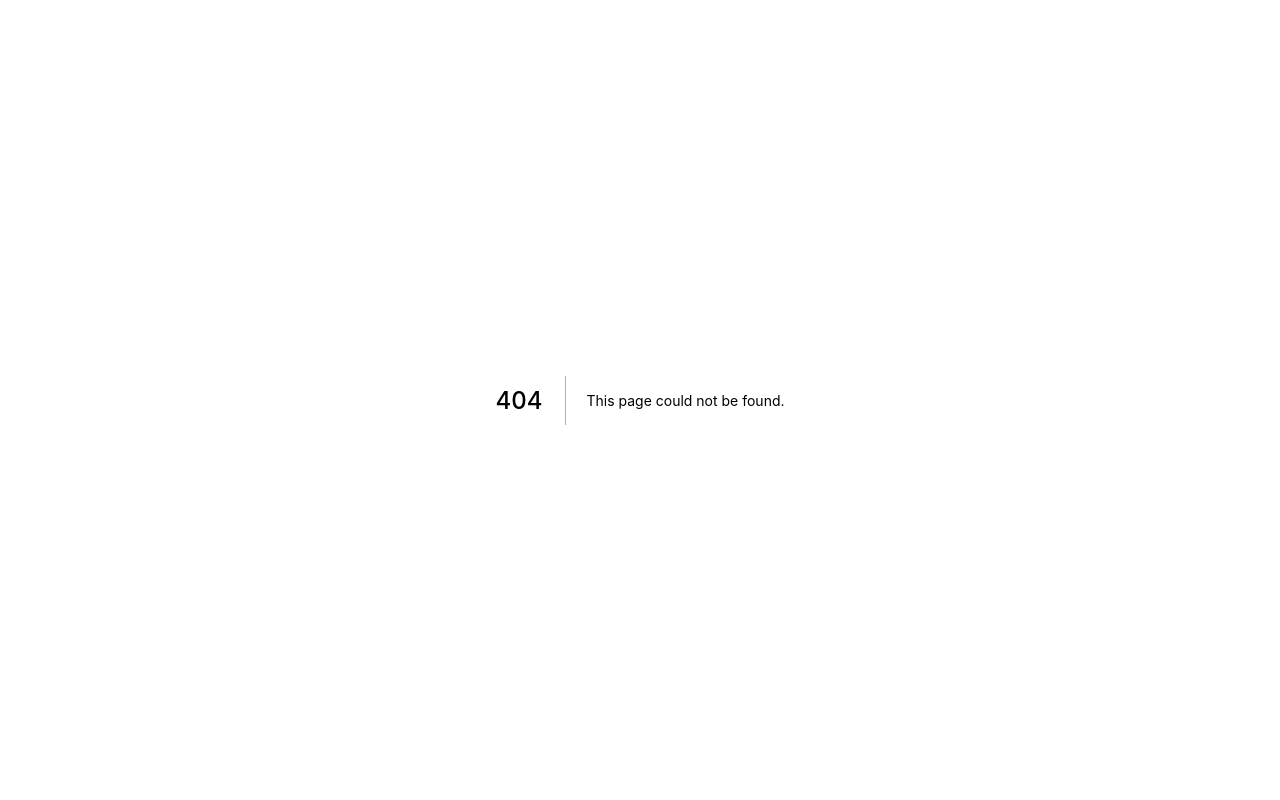
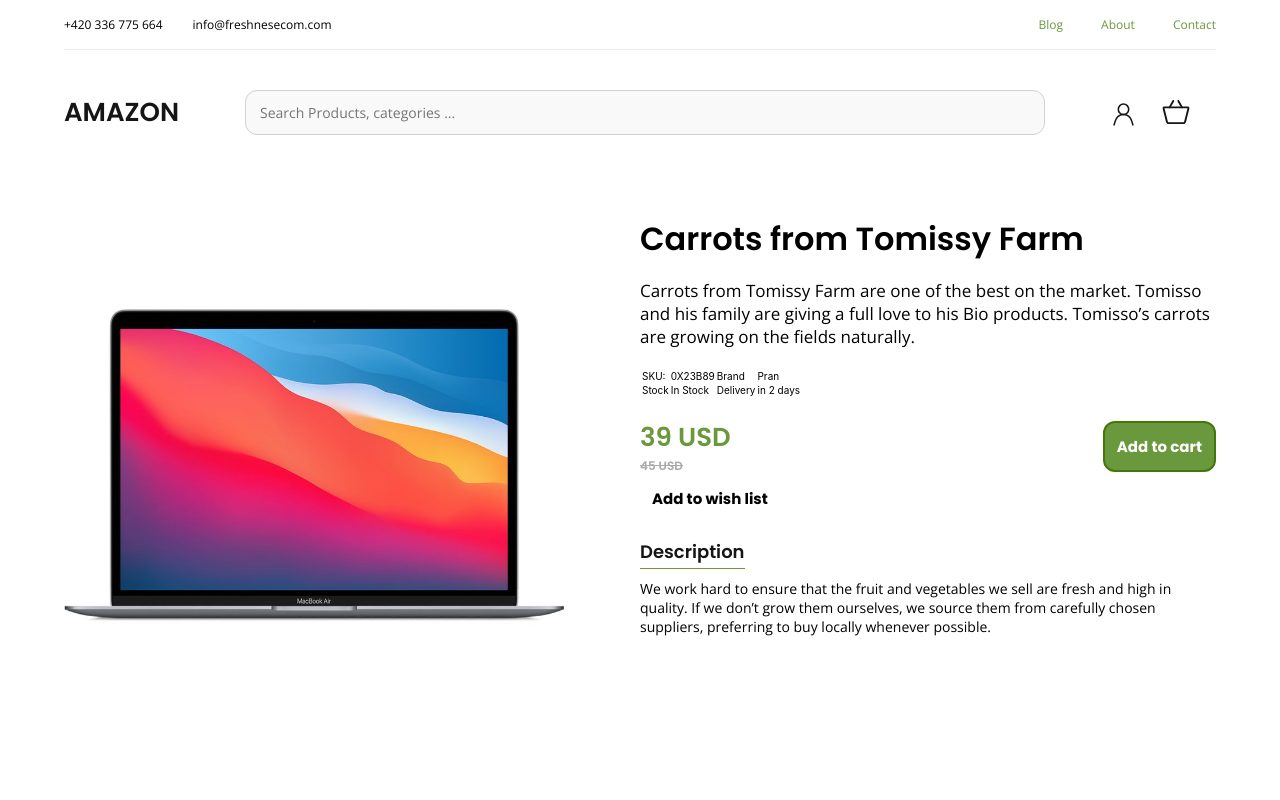
Before and after one commit to devmhb/ecommerce, a Next.js app: page /product/1 in a window 1280 px wide. Before the commit this address had no page. Shown: the top 800 px of the page. Built offline with nearby package versions, Linux system fonts and the light colour scheme.

Commit message:
product details page

```diff
--- /dev/null
+++ b/pages/product/[pId].js
@@ -0,0 +1,70 @@
+import React from "react";
+import { useRouter } from "next/router";
+import Head from "next/head";
+import styles from "./productDetails.module.scss";
+import NavBar from "../../components/NavBar/NavBar";
+import Image from "next/image";
+import Footer from "../../components/Footer/Footer";
+
+const ProductDetails = () => {
+  const router = useRouter();
+  const { pId } = router.query;
+
+  return (
+    <>
+      <Head>
+        <title>Ecommerce Product Details</title>
+      </Head>
+      <div className={styles.container}>
+        <NavBar />
+        <dev className={styles.productDetails}>
+          <div className={styles.slider}>
+            <Image src="/macbook.jpeg" width={500} height={500} />
+          </div>
+          <div className={styles.details}>
+            <h1 className={styles.title}>Carrots from Tomissy Farm</h1>
+            <p className={styles.sDesc}>
+              Carrots from Tomissy Farm are one of the best on the market.
+              Tomisso and his family are giving a full love to his Bio products.
+              Tomisso’s carrots are growing on the fields naturally.
+            </p>
+            <table className={styles.info}>
+              <tr>
+                <td>SKU:</td>
+                <td>0X23B89</td>
+                <td>Brand</td>
+                <td>Pran</td>
+              </tr>
+              <tr>
+                <td>Stock</td>
+                <td>In Stock</td>
+                <td>Delivery</td>
+                <td>in 2 days</td>
+              </tr>
+            </table>
+            <div className={styles.middle}>
+              <div className={styles.price}>
+                <p className={styles.currPrice}>39 USD</p>
+                <p className={styles.oldPrice}>45 USD</p>
+              </div>
+              <button className="btn btn-colored btn-s">Add to cart</button>
+            </div>
+            <div className={styles.wishList}>
+              <button className="btn btn-simple btn-s">Add to wish list</button>
+            </div>
+            <p className={styles.desc}>Description</p>
+            <p className={styles.lDesc}>
+              We work hard to ensure that the fruit and vegetables we sell are
+              fresh and high in quality. If we don’t grow them ourselves, we
+              source them from carefully chosen suppliers, preferring to buy
+              locally whenever possible.
+            </p>
+          </div>
+        </dev>
+        <Footer />
+      </div>
+    </>
+  );
+};
+
+export default ProductDetails;
--- /dev/null
+++ b/pages/product/productDetails.module.scss
@@ -0,0 +1,62 @@
+.container {
+  width: 90%;
+  max-width: 125rem;
+  margin: 0 auto;
+
+  & .productDetails {
+    margin: 2rem 0;
+    display: flex;
+    align-items: flex-start;
+    justify-content: center;
+
+    & .slider {
+      flex: 1 50%;
+    }
+
+    & .details {
+      flex: 1 50%;
+
+      & .title {
+        font: var(--f1);
+      }
+
+      & .sDesc {
+        font: var(--lead);
+        margin: 1.6rem 0 2rem;
+      }
+
+      & .middle {
+        display: flex;
+        justify-content: space-between;
+        align-items: center;
+        margin-top: 2rem;
+
+        & .price {
+          & .currPrice {
+            font: var(--f2);
+            color: var(--c2A);
+          }
+
+          & .oldPrice {
+            font: var(--f6);
+            color: var(--c1C);
+            text-decoration: line-through;
+          }
+        }
+      }
+
+      & .desc {
+        font: var(--f4);
+        color: var(--c1A);
+        margin: 1.6rem 0 1rem;
+        padding-bottom: 3px;
+        display: inline-block;
+        border-bottom: 1px solid var(--c2A);
+      }
+
+      & .lDesc {
+        font: var(--body);
+      }
+    }
+  }
+}
```
Also changed, not shown: pages/product/index.js (added, +11 -0 lines).
